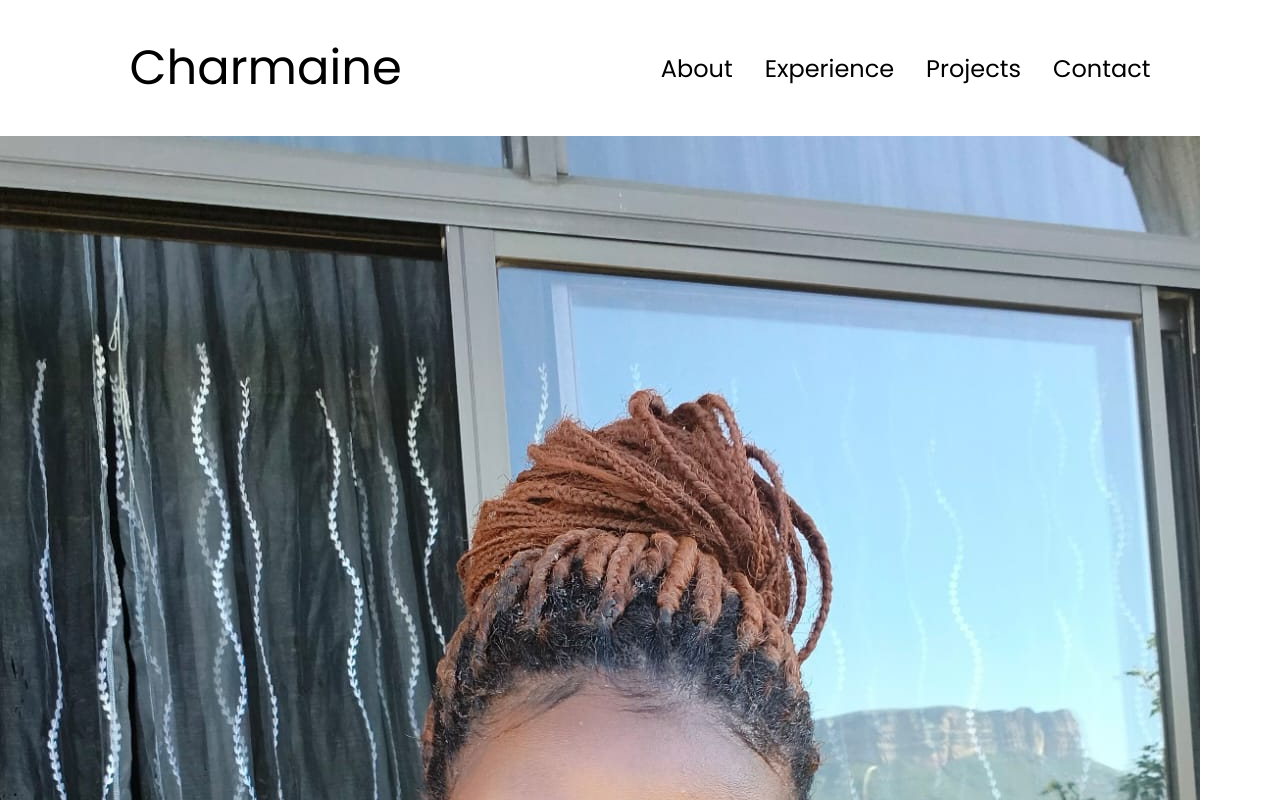
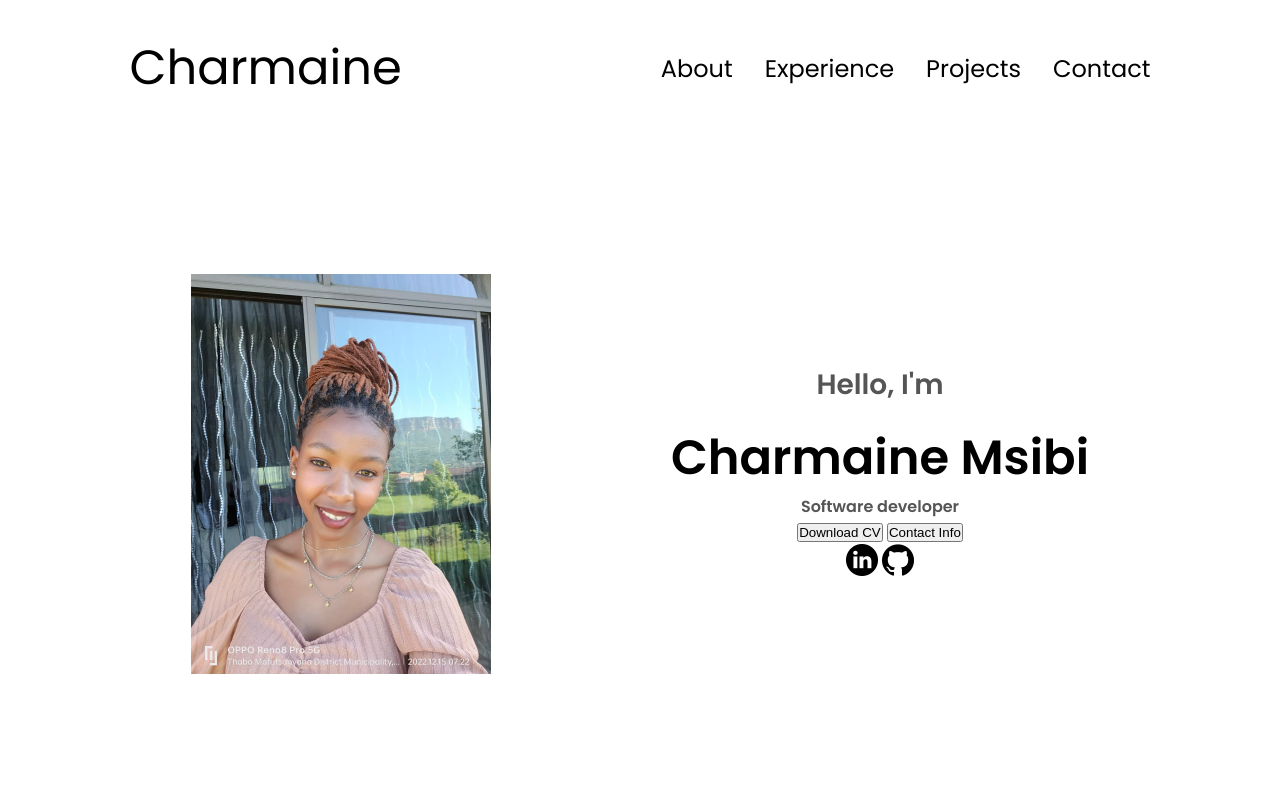
Before and after one commit to MaineMsibi/Web-Portfolio, a plain HTML site: page index.html in a window 1280 px wide. Shown: the top 800 px of the page. Drawn offline with Linux system fonts and the light colour scheme.

Commit message:
CV and social links embedded

```diff
--- a/index.html
+++ b/index.html
@@ -38,7 +38,7 @@
     </nav>
     <section id="profile">
         <div class="section_pic-container">
-          <img src="./assets/Picture.jpg" alt="Profile picture" />
+          <img class="profile" src="./assets/Picture.jpg" alt="Profile picture" />
         </div>
         <div class="section_text">
             <p class="section_text_p1"> Hello, I'm</p>
@@ -47,14 +47,28 @@
             <div class="btn-container">
                 <button
                     class="btn btn-color-2"
-                    onclick="window.open"(./assets/CHARMAINE MSBI- RESUME.pdf')">
+                    onclick="window.open('./assets/CHARMAINE MSBI- RESUME.pdf')">
                     Download CV
                 </button>
-
+                <button
+                    class="btn btn-color-1"
+                    onclick="location.href='./#contact'">
+                    Contact Info
+                </button>
+            </div>
+            <div id="socials-container">
+                <img
+                    src="./assets/linkedin.png"
+                    alt="LinkedIn profile"
+                    class="icon"
+                    onclick="location.href='https://www.linkedin.com/in/charmaine-msibi/'"/>
+                <img
+                    src="./assets/github.png"
+                    alt="Gitbub profile"
+                    class="icon"
+                    onclick="location.href='https://github.com/MaineMsibi '"/>
             </div>
         </div>
-
-
     </section>
     <script src="script.js"></script>
 
--- a/style.css
+++ b/style.css
@@ -148,3 +148,70 @@ a:hover {
 .hamburger-icon span:first-child{
     transform: none;
 }
+
+/* Section */
+section {
+    padding-top: 4vh;
+    height: 96vh;
+    margin: 0.10rem;
+    box-sizing: border-box;
+    min-height: fir-content;
+}
+
+.section-container{
+    display: flex;
+
+}
+/*Profile Section*/
+
+#profile {
+    display: flex;
+    justify-content: center;
+    gap: 5rem;
+    height: 80vh;
+}
+
+.section_pic-container {
+    display: flex;
+    height: 400px;
+    width: 400px;
+    margin: auto 0;
+}
+
+.section_text {
+    align-self: center;
+    text-align: center;
+}
+
+.section_text p {
+    font-weight: 600;
+}
+
+.section_text_p1 {
+    text-align: center;
+}
+
+.section_text_p1 {
+    font-size: 1.75rem;
+    margin-bottom: 1rem;
+}
+
+.title {
+    font-size: 3rem;
+    text-align: center;
+
+}
+
+#socia-container {
+    display: flex;
+    justify-content: center;
+    margin-top: 1rem;
+    gap: 1rem;
+}
+
+/* Icons*/
+
+.icon {
+    cursor: pointer;
+    height: 2rem;
+}
```
